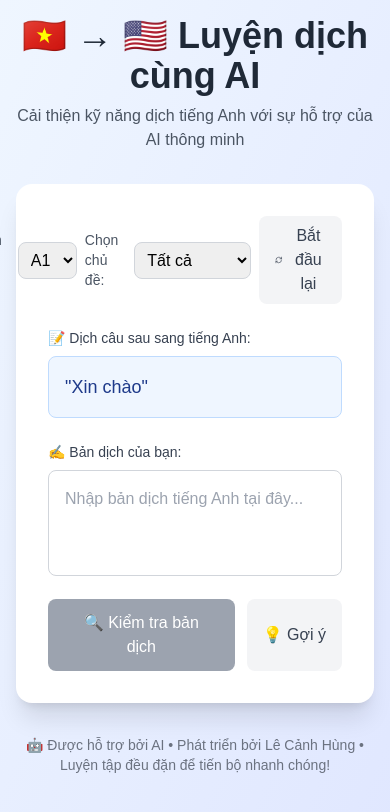
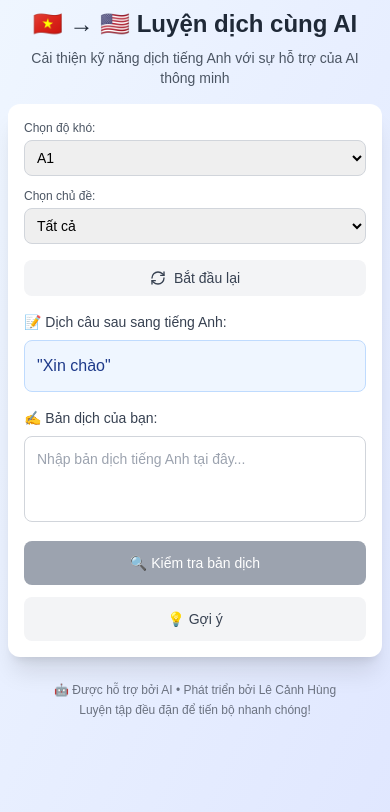
Before and after one commit to HungLeCanh/english-translation-practice-app, a Next.js app: page / in a window 390 px wide. Shown: the top 812 px of the page. Built offline with nearby package versions, Linux system fonts and the light colour scheme.

Commit message:
responsive for small devices

```diff
--- a/app/page.tsx
+++ b/app/page.tsx
@@ -112,29 +112,32 @@ export default function TranslationApp() {
   };
 
   return (
-    <div className="min-h-screen bg-gradient-to-br from-blue-50 to-indigo-100 p-4">
+    <div className="min-h-screen bg-gradient-to-br from-blue-50 to-indigo-100 p-2 sm:p-4">
       <div className="max-w-4xl mx-auto">
         {/* Header */}
-        <div className="text-center mb-8">
-          <h1 className="text-4xl font-bold text-gray-800 mb-2">
+        <div className="text-center mb-4 sm:mb-8">
+          <h1 className="text-2xl sm:text-4xl font-bold text-gray-800 mb-2">
             🇻🇳 → 🇺🇸 Luyện dịch cùng AI
           </h1>
-          <p className="text-gray-600">
+          <p className="text-sm sm:text-base text-gray-600 px-2">
             Cải thiện kỹ năng dịch tiếng Anh với sự hỗ trợ của AI thông minh
           </p>
         </div>
 
         {/* Main Content */}
-        <div className="bg-white rounded-2xl shadow-xl p-8 mb-6">
-          {/* Reset Button */}
-          <div className="flex justify-end gap-2 mb-6">
-            {/* Hiển thị label nhỏ để chọn độ khó và combobox */}
-            <div className="flex items-center justify-center gap-2">
-              <label className="text-sm text-gray-600 mr-2">Chọn độ khó:</label>
+        <div className="bg-white rounded-xl sm:rounded-2xl shadow-xl p-4 sm:p-8 mb-4 sm:mb-6">
+          {/* Controls - Mobile Optimized */}
+          <div className="mb-4 sm:mb-6">
+            {/* Level and Topic Selection - Stack on mobile */}
+            <div className="flex flex-col sm:flex-row gap-3 sm:gap-2 mb-4">
+              <div className="flex-1">
+                <label className="block text-xs sm:text-sm text-gray-600 mb-1 sm:mb-0 sm:mr-2 sm:inline">
+                  Chọn độ khó:
+                </label>
                 <select
                   value={currentLevel}
                   onChange={handleLevelChange}
-                className="text-black border border-gray-300 rounded-lg p-2 focus:ring-2 focus:ring-blue-500 focus:border-transparent"
+                  className="w-full sm:w-auto text-black border border-gray-300 rounded-lg p-2 text-sm focus:ring-2 focus:ring-blue-500 focus:border-transparent"
                 >
                   {levels.map((level) => (
                     <option key={level.level} value={level.level}>
@@ -143,13 +146,15 @@ export default function TranslationApp() {
                   ))}
                 </select>
               </div>
-            {/* Hiển thị label nhỏ để chọn chủ đề và combobox */}
-            <div className="flex items-center justify-center gap-2">
-              <label className="text-sm text-gray-600 mr-2">Chọn chủ đề:</label>
+
+              <div className="flex-1">
+                <label className="block text-xs sm:text-sm text-gray-600 mb-1 sm:mb-0 sm:mr-2 sm:inline">
+                  Chọn chủ đề:
+                </label>
                 <select
                   value={currentTopic}
                   onChange={handleTopicChange}
-                className="text-black border border-gray-300 rounded-lg p-2 focus:ring-2 focus:ring-blue-500 focus:border-transparent"
+                  className="w-full sm:w-auto text-black border border-gray-300 rounded-lg p-2 text-sm focus:ring-2 focus:ring-blue-500 focus:border-transparent"
                 >
                   {topics.map((topic) => (
                     <option key={topic} value={topic}>
@@ -158,11 +163,12 @@ export default function TranslationApp() {
                   ))}
                 </select>
               </div>
+            </div>
 
-            {/* Reset button */}
+            {/* Reset button - Full width on mobile */}
             <button
               onClick={resetSentence}
-              className="group flex items-center gap-2 px-4 py-2 bg-gray-100 text-gray-700 rounded-lg hover:bg-gray-200 transition-colors"
+              className="w-full sm:w-auto group flex items-center justify-center gap-2 px-4 py-2 bg-gray-100 text-gray-700 rounded-lg hover:bg-gray-200 transition-colors text-sm"
             >
               <RefreshCw size={16} id="refreshIcon" className="group-hover:animate-spin" />
               Bắt đầu lại
@@ -170,19 +176,19 @@ export default function TranslationApp() {
           </div>
 
           {/* Vietnamese Sentence */}
-          <div className="mb-6">
+          <div className="mb-4 sm:mb-6">
             <label className="block text-sm font-medium text-gray-700 mb-2">
               📝 Dịch câu sau sang tiếng Anh:
             </label>
-            <div className="bg-blue-50 border border-blue-200 rounded-lg p-4">
-              <p className="text-lg font-medium text-blue-900">
+            <div className="bg-blue-50 border border-blue-200 rounded-lg p-3 sm:p-4">
+              <p className="text-base sm:text-lg font-medium text-blue-900 leading-relaxed">
                 &quot;{currentVietnamese}&quot;
               </p>
             </div>
           </div>
 
           {/* Translation Input */}
-          <div className="space-y-4">
+          <div className="space-y-3 sm:space-y-4">
             <div>
               <label className="block text-sm font-medium text-gray-700 mb-2">
                 ✍️ Bản dịch của bạn:
@@ -190,18 +196,18 @@ export default function TranslationApp() {
               <textarea
                 value={userInput}
                 onChange={(e) => setUserInput(e.target.value)}
-                className="text-black w-full p-4 border border-gray-300 rounded-lg focus:ring-2 focus:ring-blue-500 focus:border-transparent resize-none"
+                className="text-black w-full p-3 sm:p-4 border border-gray-300 rounded-lg focus:ring-2 focus:ring-blue-500 focus:border-transparent resize-none text-sm sm:text-base"
                 rows={3}
                 placeholder="Nhập bản dịch tiếng Anh tại đây..."
                 disabled={isLoading}
               />
             </div>
 
-            <div className="flex gap-3">
+            <div className="flex flex-col sm:flex-row gap-3">
               <button
                 onClick={handleSubmit}
                 disabled={!userInput.trim() || isLoading}
-                className="flex-1 bg-blue-600 text-white py-3 px-6 rounded-lg hover:bg-blue-700 disabled:bg-gray-400 disabled:cursor-not-allowed transition-colors font-medium"
+                className="flex-1 bg-blue-600 text-white py-3 px-4 sm:px-6 rounded-lg hover:bg-blue-700 disabled:bg-gray-400 disabled:cursor-not-allowed transition-colors font-medium text-sm sm:text-base"
               >
                 {isLoading ? (
                   <span className="flex items-center justify-center gap-2">
@@ -215,7 +221,7 @@ export default function TranslationApp() {
 
               <button
                 onClick={() => setShowHint(!showHint)}
-                className="px-4 py-3 bg-gray-100 text-gray-700 rounded-lg hover:bg-gray-200 transition-colors"
+                className="sm:w-auto px-4 py-3 bg-gray-100 text-gray-700 rounded-lg hover:bg-gray-200 transition-colors text-sm sm:text-base whitespace-nowrap"
               >
                 💡 Gợi ý
               </button>
@@ -224,7 +230,7 @@ export default function TranslationApp() {
 
           {/* Hint */}
           {showHint && (
-            <div className="mt-4 bg-yellow-50 border border-yellow-200 rounded-lg p-4">
+            <div className="mt-4 bg-yellow-50 border border-yellow-200 rounded-lg p-3 sm:p-4">
               <p className="text-sm text-yellow-800">
                 <strong>💡 Gợi ý:</strong> Chú ý đến thì của động từ và chủ ngữ trong câu. Hãy dịch từng từ một cách cẩn thận.
               </p>
@@ -234,52 +240,53 @@ export default function TranslationApp() {
 
         {/* Feedback */}
         {feedback && (
-          <div className="bg-white rounded-2xl shadow-xl p-8">
-            <div className="space-y-6">
+          <div className="bg-white rounded-xl sm:rounded-2xl shadow-xl p-4 sm:p-8">
+            <div className="space-y-4 sm:space-y-6">
               {/* Score */}
-              <div className={`${getScoreBackground(feedback.score)} rounded-xl p-6 text-center`}>
-                <div className="flex items-center justify-center gap-3 mb-2">
-                  <Award className={getScoreColor(feedback.score)} size={32} />
-                  <span className={`text-3xl font-bold ${getScoreColor(feedback.score)}`}>
+              <div className={`${getScoreBackground(feedback.score)} rounded-xl p-4 sm:p-6 text-center`}>
+                <div className="flex items-center justify-center gap-2 sm:gap-3 mb-2">
+                  <Award className={getScoreColor(feedback.score)} size={24} />
+                  <span className={`text-2xl sm:text-3xl font-bold ${getScoreColor(feedback.score)}`}>
                     {feedback.score}/10
                   </span>
                 </div>
-                <p className="text-gray-600">
+                <p className="text-sm sm:text-base text-gray-600">
                   {feedback.score >= 8 ? 'Xuất sắc!' :
                   feedback.score >= 6 ? 'Tốt, cần cải thiện!' :
                   'Cần luyện tập thêm!'}
                 </p>
                 {feedback.isCorrect && feedback.newText && (
-                  <p className="text-green-600 font-medium mt-2">
+                  <p className="text-green-600 font-medium mt-2 text-sm sm:text-base">
                     🎉 Chuyển sang câu mới trong 10 giây...
                   </p>
                 )}
               </div>
 
               {/* Correction */}
-              <div className="space-y-4">
-                <div className="flex items-start gap-3">
+              <div className="space-y-3 sm:space-y-4">
+                <div className="flex items-start gap-2 sm:gap-3">
                   {feedback.isCorrect ? (
-                    <CheckCircle className="text-green-500 mt-1" size={20} />
+                    <CheckCircle className="text-green-500 mt-1 flex-shrink-0" size={18} />
                   ) : (
-                    <XCircle className="text-red-500 mt-1" size={20} />
+                    <XCircle className="text-red-500 mt-1 flex-shrink-0" size={18} />
                   )}
-                  <div>
-                    <h3 className="font-semibold text-gray-800 mb-2">
+                  <div className="flex-1 min-w-0">
+                    <h3 className="font-semibold text-gray-800 mb-2 text-sm sm:text-base">
                       {feedback.isCorrect ? '✅ Bản dịch chính xác!' : '📝 Bản dịch chuẩn:'}
                     </h3>
                     <div className="relative">
-                      <p className="text-lg bg-green-50 border border-green-200 rounded-lg p-3 pe-40 font-medium text-green-900 pr-16 relative">
+                      <p className="text-sm sm:text-lg bg-green-50 border border-green-200 rounded-lg p-3 font-medium text-green-900 pr-12 sm:pr-16 break-words">
                         &quot;{feedback.correction}&quot;
                         <button
                           type="button"
-                          className="absolute top-1 right-1 opacity-70 hover:opacity-100 bg-white border border-gray-200 rounded px-2 py-1 text-xs text-gray-700 hover:bg-gray-100 transition"
+                          className="absolute top-1 right-1 opacity-70 hover:opacity-100 bg-white border border-gray-200 rounded px-1 sm:px-2 py-1 text-xs text-gray-700 hover:bg-gray-100 transition"
                           onClick={() => {
                             navigator.clipboard.writeText(feedback.correction);
                           }}
                           title="Copy to clipboard"
                         >
-                          📋 Copy
+                          📋
+                          <span className="hidden sm:inline ml-1">Copy</span>
                         </button>
                       </p>
                     </div>
@@ -288,11 +295,13 @@ export default function TranslationApp() {
 
                 {/* Detailed Feedback */}
                 {feedback.explanation && (
-                  <div className="flex items-start gap-3">
-                    <BookOpen className="text-blue-500 mt-1" size={20} />
-                    <div>
-                      <h3 className="font-semibold text-gray-800 mb-2">📚 Giải thích chi tiết:</h3>
-                      <div className="bg-blue-50 border border-blue-200 rounded-lg p-3 text-blue-900 space-y-2">
+                  <div className="flex items-start gap-2 sm:gap-3">
+                    <BookOpen className="text-blue-500 mt-1 flex-shrink-0" size={18} />
+                    <div className="flex-1 min-w-0">
+                      <h3 className="font-semibold text-gray-800 mb-2 text-sm sm:text-base">
+                        📚 Giải thích chi tiết:
+                      </h3>
+                      <div className="bg-blue-50 border border-blue-200 rounded-lg p-3 text-blue-900 space-y-2 text-sm sm:text-base">
                         {feedback.explanation
                           .split(/\*\s+/) // Tách từng mục bắt đầu bằng *
                           .filter((line: string) => line.trim() !== "") // Bỏ dòng rỗng
@@ -300,8 +309,8 @@ export default function TranslationApp() {
                             const parts = line.split(/(\*\*[^\*]+\*\*)/g); // Tách phần in đậm
 
                             return (
-                              <p key={idx}>
-                                *{" "}
+                              <p key={idx} className="leading-relaxed">
+                                •{" "}
                                 {parts.map((part, i) => {
                                   if (/^\*\*[^\*]+\*\*$/.test(part)) {
                                     return (
@@ -326,8 +335,11 @@ export default function TranslationApp() {
         )}
 
         {/* Footer */}
-        <div className="text-center mt-8 text-gray-500 text-sm">
-          <p>🤖 Được hỗ trợ bởi AI • Phát triển bởi Lê Cảnh Hùng • Luyện tập đều đặn để tiến bộ nhanh chóng!</p>
+        <div className="text-center mt-6 sm:mt-8 text-gray-500 text-xs sm:text-sm px-2">
+          <p className="leading-relaxed">
+            🤖 Được hỗ trợ bởi AI • Phát triển bởi Lê Cảnh Hùng<br className="sm:hidden" />
+            <span className="hidden sm:inline"> • </span>Luyện tập đều đặn để tiến bộ nhanh chóng!
+          </p>
         </div>
       </div>
     </div>
```
Lines whose indentation alone changed are shown as unchanged.
